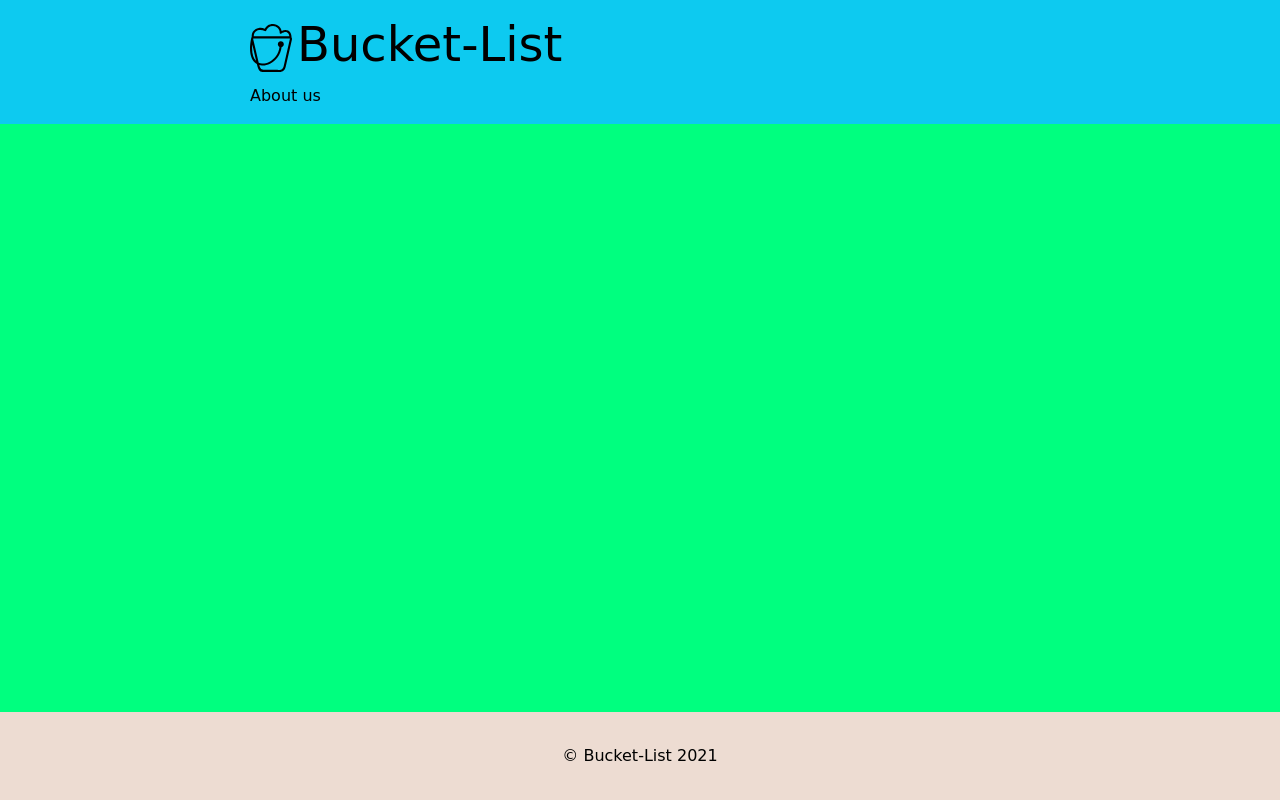
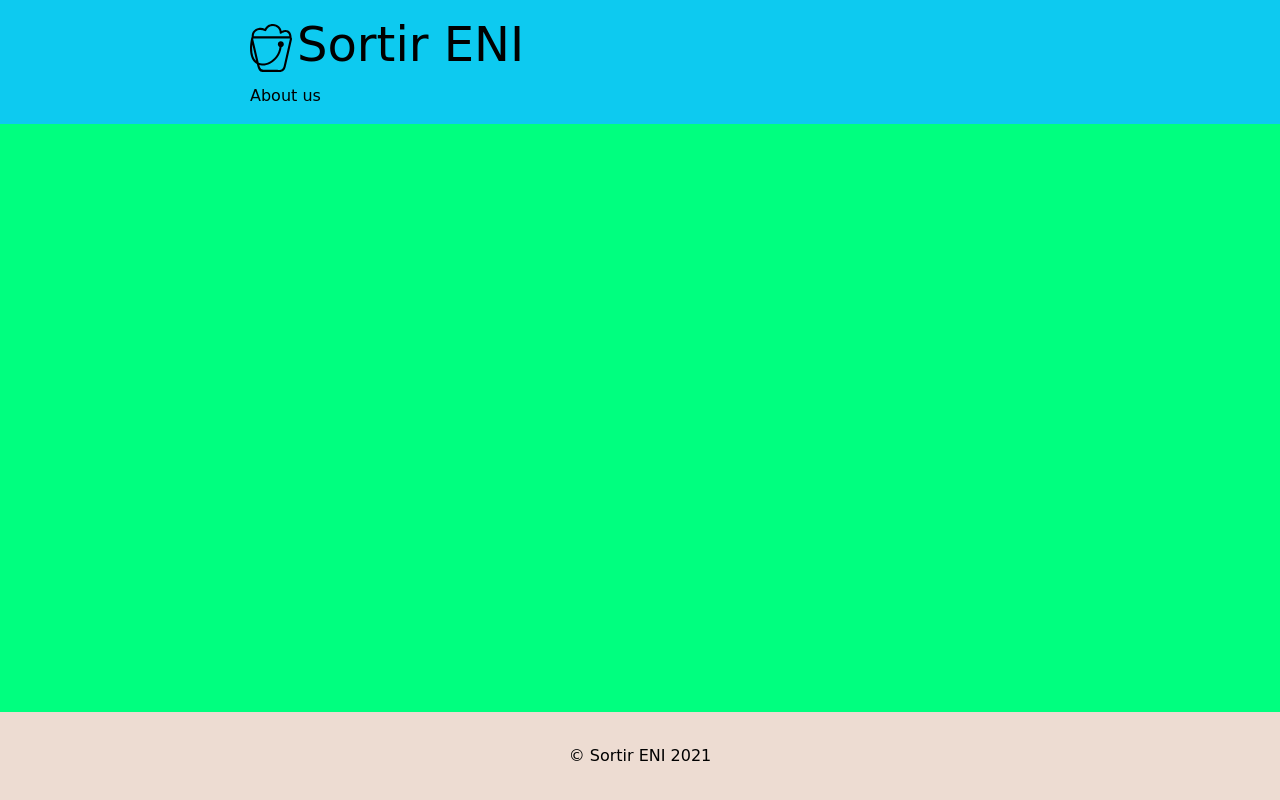
Before and after one commit to tipouf/TPSymfonyENI, a Symfony app: template templates/base.html.twig in a window 1280 px wide. Run offline with Twig, Linux system fonts and the light colour scheme; the template is opened without the code that fills it, so the values that code supplies are empty; some libraries are stand-ins or nearby versions; some web fonts are replaced.

Commit message:
rename project

```diff
--- a/templates/base.html.twig
+++ b/templates/base.html.twig
@@ -27,7 +27,7 @@
     <div class="container">
         <h1 class="header-logo">
             <a href="{{ path('main_home') }}" title="Go back to homepage">
-                <img src="{{ asset('img/logo.svg') }}" alt="Bucket-List Logo">Bucket-List
+                <img src="{{ asset('img/logo.svg') }}" alt="Bucket-List Logo">Sortir ENI
             </a>
         </h1>
         <nav class="header-nav">
@@ -56,7 +56,7 @@
 {# pied-de-page du site #}
 <footer>
     <div class="container">
-        © Bucket-List {{ "now"|date("Y") }}
+        © Sortir ENI {{ "now"|date("Y") }}
     </div>
 </footer>
 </body>
```
